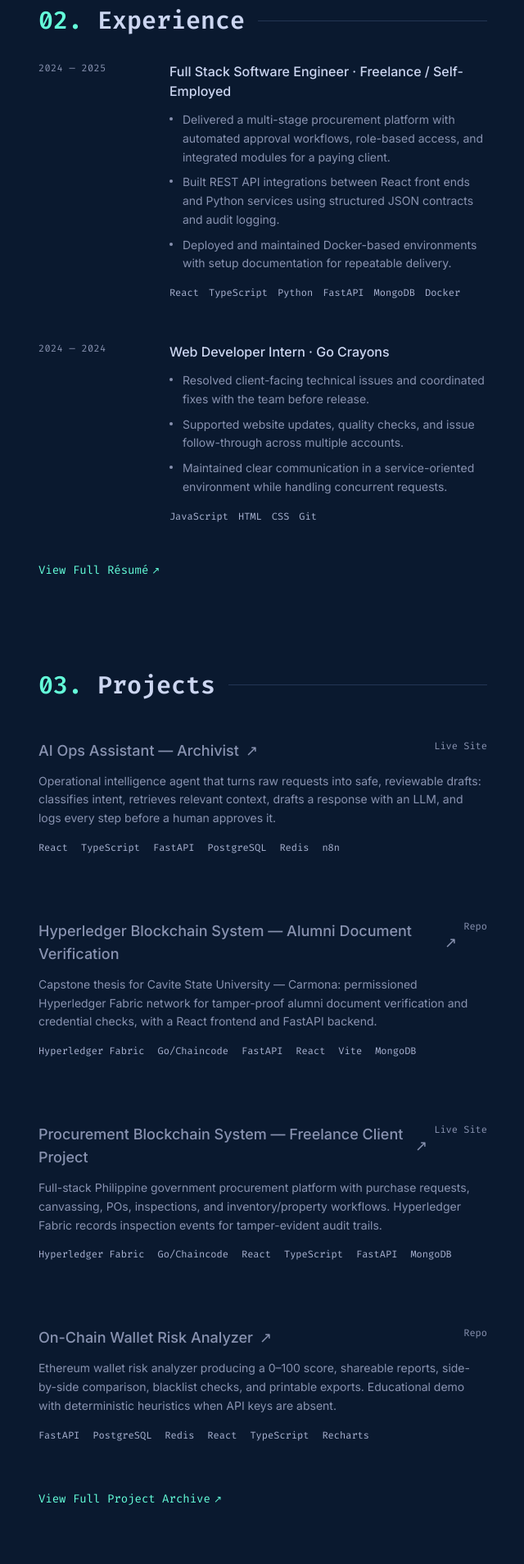
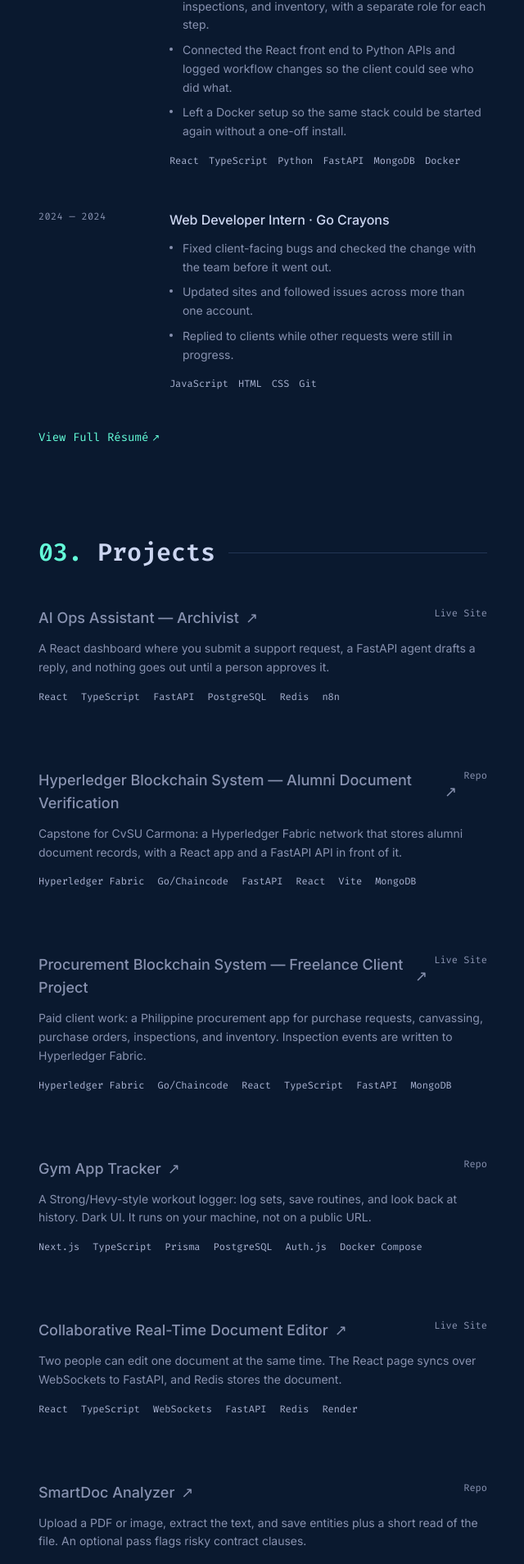
Before and after one commit to Tofuwuuu/PERSONAL-WEBSITE, a Next.js app: page / in a window 1280 px wide. Shown: the part 757-2665 px from the top of the page at 82% size, without its empty margins (589-1229 px from the left). Built offline with nearby package versions, Linux system fonts and the light colour scheme; no server answers.

Commit message:
Rewrite portfolio copy in a junior SE voice and feature real projects.
Drop the AI-tools bio, add Gym App Tracker, and show only featured work on the homepage with live links kept only where the demo still responds.

Co-authored-by: Mark Roderick Salise <Tofuwuuu@users.noreply.github.com>

```diff
--- a/components/ProjectsSection.tsx
+++ b/components/ProjectsSection.tsx
@@ -10,10 +10,7 @@ import { projects } from "@/content/projects";
 export function ProjectsSection() {
   const [hoveredSlug, setHoveredSlug] = useState<string | null>(null);
 
-  const featured = [
-    ...projects.filter((project) => project.featured),
-    ...projects.filter((project) => !project.featured),
-  ].slice(0, 4);
+  const featured = projects.filter((project) => project.featured);
 
   const hoveredProject = featured.find((project) => project.slug === hoveredSlug);
   const hoveredImage = hoveredProject
--- a/content/experience.ts
+++ b/content/experience.ts
@@ -8,9 +8,9 @@ export const experience: Experience[] = [
     start: "2024",
     end: "2025",
     bullets: [
-      "Delivered a multi-stage procurement platform with automated approval workflows, role-based access, and integrated modules for a paying client.",
-      "Built REST API integrations between React front ends and Python services using structured JSON contracts and audit logging.",
-      "Deployed and maintained Docker-based environments with setup documentation for repeatable delivery.",
+      "Built a procurement platform for a paying client: purchase requests, canvassing, purchase orders, inspections, and inventory, with a separate role for each step.",
+      "Connected the React front end to Python APIs and logged workflow changes so the client could see who did what.",
+      "Left a Docker setup so the same stack could be started again without a one-off install.",
     ],
     tech: ["React", "TypeScript", "Python", "FastAPI", "MongoDB", "Docker"],
   },
@@ -21,9 +21,9 @@ export const experience: Experience[] = [
     start: "2024",
     end: "2024",
     bullets: [
-      "Resolved client-facing technical issues and coordinated fixes with the team before release.",
-      "Supported website updates, quality checks, and issue follow-through across multiple accounts.",
-      "Maintained clear communication in a service-oriented environment while handling concurrent requests.",
+      "Fixed client-facing bugs and checked the change with the team before it went out.",
+      "Updated sites and followed issues across more than one account.",
+      "Replied to clients while other requests were still in progress.",
     ],
     tech: ["JavaScript", "HTML", "CSS", "Git"],
   },
--- a/content/profile.ts
+++ b/content/profile.ts
@@ -4,14 +4,13 @@ export const profile = {
   name: "Mark Roderick I. Salise",
   role: "Software Engineer",
   tagline:
-    "I build accessible, production-ready web applications with clean interfaces, reliable APIs, and thoughtful engineering.",
-  location: "Philippines",
+    "Junior software engineer — TypeScript, Python, and full-stack apps I can actually run and explain.",
+  location: "San Pedro, Laguna, Philippines",
   email: "rodericksalise812@gmail.com",
   intro: [
-    "I'm Mark, and I like building things that work. I'm a software engineer focused on full-stack delivery — from React interfaces and TypeScript front ends to Python APIs, databases, and containerized deployments.",
-    "My work includes AI document processing pipelines, blockchain-backed verification systems, procurement workflow platforms, and deployed demos used in real stakeholder contexts. I care about clear structure, practical error handling, and code that teammates can pick up and extend.",
-    "I graduated with a BS in Computer Science from Cavite State University and I'm looking for opportunities where I can ship features end to end, learn from strong engineers, and grow in cloud-native and AI-enabled product development.",
-    "I'm proficient with AI-assisted development tools — Claude (Sonnet, Opus), Fable, and others — using them daily to explore approaches, accelerate refactoring, and ship production code faster without sacrificing quality.",
+    "I'm Mark. I have a BS in Computer Science from Cavite State University, and I live in San Pedro, Laguna. I'm looking for a junior software engineer role.",
+    "I build React and TypeScript front ends, Python and FastAPI backends, and Docker setups I can start on my own machine. My capstone was a Hyperledger Fabric app for alumni document checks at CvSU Carmona. I also built a procurement platform for a paying client.",
+    "A few projects below have a live site. The rest run locally with Docker. Each write-up says which.",
   ],
   links: [
     { label: "GitHub", href: "https://github.com/Tofuwuuu" },
--- a/content/projects.ts
+++ b/content/projects.ts
@@ -9,7 +9,7 @@ export const projects: Project[] = [
     madeAt: "Personal Project",
     featured: true,
     summary:
-      "Operational intelligence agent that turns raw requests into safe, reviewable drafts: classifies intent, retrieves relevant context, drafts a response with an LLM, and logs every step before a human approves it.",
+      "A React dashboard where you submit a support request, a FastAPI agent drafts a reply, and nothing goes out until a person approves it.",
     stack: [
       "React",
       "TypeScript",
@@ -21,16 +21,21 @@ export const projects: Project[] = [
       "Docker",
     ],
     highlights: [
-      "Agent pipeline: classify → retrieve context → generate draft → validate → log, with human approval before any reply is sent.",
-      "n8n orchestrates webhooks, retries, and notifications around the FastAPI agent service.",
-      "Dashboard shows ticket status, AI draft, and confidence so a human stays in the loop.",
-      "Open-sourced with a documented setup and `.env.example` so anyone can run the demo.",
+      "Live site is the React UI on Vercel. The login screen includes a seeded demo account.",
+      "The agent classifies the request, pulls matching notes, writes a draft, and waits. Approve or reject is a manual step.",
+      "Postgres, Redis, the worker, and n8n run together with Docker Compose. That is the full local setup.",
+      "With no LLM API key, the same pipeline uses a mock adapter and still finishes a draft.",
     ],
     links: [
       {
         kind: "demo",
         label: "Live Site",
         href: "https://ai-ops-assistant-wheat.vercel.app/",
+      },
+      {
+        kind: "repo",
+        label: "Repo",
+        href: "https://github.com/Tofuwuuu/AI-Ops-Assistant",
       },
     ],
   },
@@ -42,7 +47,7 @@ export const projects: Project[] = [
     madeAt: "Capstone — CvSU Carmona",
     featured: true,
     summary:
-      "Capstone thesis for Cavite State University — Carmona: permissioned Hyperledger Fabric network for tamper-proof alumni document verification and credential checks, with a React frontend and FastAPI backend.",
+      "Capstone for CvSU Carmona: a Hyperledger Fabric network that stores alumni document records, with a React app and a FastAPI API in front of it.",
     stack: [
       "Hyperledger Fabric",
       "Go/Chaincode",
@@ -53,10 +58,10 @@ export const projects: Project[] = [
       "Docker",
     ],
     highlights: [
-      "Delivered end-to-end for CVSU Carmona stakeholders, from requirements through deployment and handoff.",
-      "Implemented Fabric chaincode and network tooling for immutable alumni credential records.",
-      "Built REST APIs for issuance and verification, connecting the ledger to application services.",
-      "Full stack (Fabric, backend, and UI) runs from the local Docker setup in the repo.",
+      "Repo only. The hosted API is down, so there is no live site.",
+      "Chaincode writes alumni credential records. The API issues documents and checks them against the ledger.",
+      "The React (Vite) app talks to FastAPI. MongoDB holds the application data.",
+      "Fabric, the API, and the UI start from the Docker setup in the repo.",
     ],
     links: [
       {
@@ -72,8 +77,9 @@ export const projects: Project[] = [
     category: "Blockchain",
     year: "2025",
     madeAt: "Freelance Client",
+    featured: true,
     summary:
-      "Full-stack Philippine government procurement platform with purchase requests, canvassing, POs, inspections, and inventory/property workflows. Hyperledger Fabric records inspection events for tamper-evident audit trails.",
+      "Paid client work: a Philippine procurement app for purchase requests, canvassing, purchase orders, inspections, and inventory. Inspection events are written to Hyperledger Fabric.",
     stack: [
       "Hyperledger Fabric",
       "Go/Chaincode",
@@ -84,10 +90,10 @@ export const projects: Project[] = [
       "Docker",
     ],
     highlights: [
-      "Modeled multi-stage procurement from PR through disbursement with role-based access (admin, canvasser, validator, finance, auditor, custodian).",
-      "Integrated Fabric chaincode for inspection reports and an in-app blockchain explorer for on-chain verification.",
-      "Captured workflow audit logs in MongoDB with dashboard analytics across procurement stages.",
-      "Live demo deployed on Vercel; Docker Compose stack for Fabric peers, API, and React SPA.",
+      "Live site is on Vercel. It opens on the login page.",
+      "Roles in the app include admin, canvasser, validator, finance, auditor, and custodian.",
+      "Inspection reports go on Fabric. The other workflow records sit in MongoDB, with a simple stage dashboard.",
+      "The repo has a Docker Compose stack for the Fabric peers, the API, and the React app.",
     ],
     links: [
       {
@@ -103,13 +109,44 @@ export const projects: Project[] = [
     ],
   },
   {
+    slug: "gym-app-tracker",
+    title: "Gym App Tracker",
+    category: "Full-stack",
+    year: "2026",
+    madeAt: "Personal Project",
+    featured: true,
+    summary:
+      "A Strong/Hevy-style workout logger: log sets, save routines, and look back at history. Dark UI. It runs on your machine, not on a public URL.",
+    stack: [
+      "Next.js",
+      "TypeScript",
+      "Prisma",
+      "PostgreSQL",
+      "Auth.js",
+      "Docker Compose",
+    ],
+    highlights: [
+      "No live demo. There is no Vercel project for this app — repo only.",
+      "Docker Compose starts the Next.js app and Postgres. Auth.js handles email and password sign-in.",
+      "You can log a workout with a rest timer, reuse routine templates, and open past sessions.",
+      "From the repo: `docker compose up --build`, then open localhost:3000. Prisma applies migrations on boot.",
+    ],
+    links: [
+      {
+        kind: "repo",
+        label: "Repo",
+        href: "https://github.com/Tofuwuuu/Gym-App-Tracker",
+      },
+    ],
+  },
+  {
     slug: "on-chain-wallet-risk-analyzer",
     title: "On-Chain Wallet Risk Analyzer",
     category: "Blockchain",
     year: "2025",
     madeAt: "Personal Project",
     summary:
-      "Ethereum wallet risk analyzer producing a 0–100 score, shareable reports, side-by-side comparison, blacklist checks, and printable exports. Educational demo with deterministic heuristics when API keys are absent.",
+      "Paste an Ethereum address and get a 0–100 risk score plus a report you can compare or export. Local Docker only.",
     stack: [
       "FastAPI",
       "PostgreSQL",
@@ -120,10 +157,10 @@ export const projects: Project[] = [
       "Etherscan",
     ],
     highlights: [
-      "Weighted scoring factors for mixer exposure, scam tokens, mixing patterns, and wallet behavior.",
-      "Saved reports, history, compare endpoint, and PDF/HTML export for shareable output.",
-      "Provider clients scaffolded for Etherscan, Alchemy, Moralis, and Covalent.",
-      "Educational demo that runs locally with Docker; interactive docs at `/docs` when the service is running.",
+      "Repo only. No live site.",
+      "The score weighs mixer exposure, scam tokens, and transfer patterns.",
+      "You can save a report, compare two wallets, and export PDF or HTML.",
+      "It still runs with Docker when API keys are missing, using fixed heuristics. Interactive docs are at `/docs` once the API is up.",
     ],
     links: [
       {
@@ -140,7 +177,7 @@ export const projects: Project[] = [
     year: "2025",
     madeAt: "Personal Project",
     summary:
-      "Calendar-style to-do app with on-chain task storage on Sepolia: connect a wallet, add and manage tasks, and persist them via a TodoList Solidity contract with a React frontend.",
+      "A calendar to-do list that stores tasks on Sepolia. Connect MetaMask, add a task, and the Solidity contract keeps it.",
     stack: [
       "Solidity",
       "Hardhat",
@@ -151,10 +188,10 @@ export const projects: Project[] = [
       "MetaMask",
     ],
     highlights: [
-      "Calendar UI for adding, completing, and deleting tasks tied to the connected wallet.",
-      "Tasks persisted on-chain per address through a deployed Sepolia contract.",
-      "Hardhat toolchain with compile, test, and deploy scripts documented in the repo.",
-      "Live demo on Vercel with MetaMask wallet connection.",
+      "Calendar UI for adding, completing, and deleting tasks for the connected wallet.",
+      "Tasks are stored per address on a Sepolia contract.",
+      "Hardhat scripts in the repo cover compile, test, and deploy.",
+      "The front end is on Vercel and expects MetaMask.",
     ],
     links: [
       {
@@ -176,13 +213,12 @@ export const projects: Project[] = [
     year: "2025",
     madeAt: "Personal Project",
     summary:
-      "DeFi portfolio dashboard for viewing wallet positions and protocol exposure in one place, built with React and Web3 tooling and deployed on Vercel.",
+      "A React dashboard that connects a wallet and shows DeFi positions in one view. The site is on Vercel.",
     stack: ["React", "TypeScript", "Web3", "Vite", "Vercel"],
     highlights: [
-      "Portfolio overview UI for tracking DeFi wallet positions and holdings.",
-      "Wallet-connect flow for loading on-chain balance and position data.",
-      "Responsive dashboard layout optimized for demo and portfolio review.",
-      "Live deployment on Vercel with GitHub source available.",
+      "Connect a wallet and load balances and positions.",
+      "One dashboard page for the holdings it can read.",
+      "Live site is on Vercel. Source is in the repo.",
     ],
     links: [
       {
@@ -203,8 +239,9 @@ export const projects: Project[] = [
     category: "Full-stack",
     year: "2025",
     madeAt: "Personal Project",
+    featured: true,
     summary:
-      "Multi-user document editor with live WebSocket sync, Redis-backed persistence, conflict handling, and a React + TypeScript UI on a FastAPI backend.",
+      "Two people can edit one document at the same time. The React page syncs over WebSockets to FastAPI, and Redis stores the document.",
     stack: [
       "React",
       "TypeScript",
@@ -215,10 +252,10 @@ export const projects: Project[] = [
       "Vercel",
     ],
     highlights: [
-      "Simultaneous editing with real-time updates and operational-transform-style conflict handling.",
-      "Production frontend on Vercel; backend and Redis hosted on Render.",
-      "Environment-driven API and WebSocket base URLs for local and deployed setups.",
-      "Docker and blueprint docs for reproducing the full stack.",
+      "Live site is on Vercel. The API and Redis are on Render and can cold-start, so the first request after idle time may take a few seconds.",
+      "Edits show up for the other person while you type, with conflict handling when you change the same spot.",
+      "API and WebSocket URLs come from env vars, so local and deployed setups use the same code.",
+      "The repo includes Docker notes if you want to run the stack yourself.",
     ],
     links: [
       {
@@ -240,7 +277,7 @@ export const projects: Project[] = [
     year: "2025",
     madeAt: "Personal Project",
     summary:
-      "Full-stack fashion storefront: product browsing, variant carts, PayMongo sandbox checkout, order history, JWT auth, and an admin dashboard with Cloudinary media uploads.",
+      "A small fashion store: browse products, add a size to the cart, check out with the PayMongo sandbox, and manage products in an admin page.",
     stack: [
       "React",
       "TypeScript",
@@ -252,10 +289,10 @@ export const projects: Project[] = [
       "Cloudinary",
     ],
     highlights: [
-      "Customer flows from catalog through checkout; admin CRUD for products and orders.",
-      "PayMongo sandbox with mock fallback when keys are unset so demos stay usable.",
-      "SQLAlchemy + Alembic, JWT auth, and Dockerized Postgres for local development.",
-      "Live storefront on Vercel with Railway-oriented backend deployment notes.",
+      "Shoppers can browse, cart, and check out. The admin page creates and edits products and orders.",
+      "PayMongo sandbox is used when keys are set. Without keys, checkout falls back to a mock payment so the flow still finishes.",
+      "Auth is JWT. Postgres runs in Docker for local work, with SQLAlchemy and Alembic.",
+      "The storefront is on Vercel. Backend deploy notes in the repo point at Railway.",
     ],
     links: [
       {
@@ -276,8 +313,9 @@ export const projects: Project[] = [
     category: "Full-stack",
     year: "2025",
     madeAt: "Personal Project",
+    featured: true,
     summary:
-      "AI document analysis pipeline: upload PDFs or images, extract text (PyMuPDF / Tesseract), run spaCy NER and insights, cache by file hash in Redis, and store results in PostgreSQL. Optional contract compliance risk flags.",
+      "Upload a PDF or image, extract the text, and save entities plus a short read of the file. An optional pass flags risky contract clauses.",
     stack: [
       "React",
       "TypeScript",
@@ -289,10 +327,10 @@ export const projects: Project[] = [
       "Docker Compose",
     ],
     highlights: [
-      "SHA-256 deduplication skips reprocessing when the same file is uploaded again.",
-      "Rule-based contract risk scan for missing clauses, auto-renewal, payment terms, and jurisdiction conflicts.",
-      "Optional JWT auth scopes uploads to registered users.",
-      "Document analysis is local Docker Compose only (API, Postgres, Redis); no public live demo.",
+      "No public demo. This one is local Docker Compose only (API, Postgres, Redis).",
+      "PyMuPDF reads PDFs. Tesseract reads images. spaCy pulls out names and other entities.",
+      "Uploading the same file again is skipped. The API hashes the bytes with SHA-256 and caches the result in Redis.",
+      "Optional JWT login so uploads belong to the signed-in user.",
     ],
     links: [
       {
@@ -309,13 +347,12 @@ export const projects: Project[] = [
     year: "2024",
     madeAt: "Personal Project",
     summary:
-      "Classic calculator built with plain HTML, CSS, and JavaScript — no build step. Supports keyboard input, division-by-zero handling, and static hosting on Render.",
+      "A calculator in plain HTML, CSS, and JavaScript. Keyboard input works, and dividing by zero does not break it. No build step.",
     stack: ["HTML", "CSS", "JavaScript"],
     highlights: [
-      "Arithmetic, clear, backspace, and decimal operations.",
-      "Keyboard shortcuts for digits, operators, Enter, Escape, and Backspace.",
-      "Render static site blueprint via included `render.yaml`.",
-      "Open `index.html` directly or serve the folder with any static server.",
+      "Add, subtract, multiply, divide, clear, backspace, and decimals.",
+      "Keyboard: digits, operators, Enter, Escape, and Backspace.",
+      "Open `index.html` directly, or use the included `render.yaml` for a static Render site.",
     ],
     links: [
       {
@@ -332,12 +369,11 @@ export const projects: Project[] = [
     year: "2024",
     madeAt: "Personal Project",
     summary:
-      "Browser to-do list: add tasks, mark complete, and remove items using vanilla JavaScript with no framework or build pipeline.",
+      "A to-do list in HTML, CSS, and JavaScript. Add a task, check it off, delete it. No framework and no build.",
     stack: ["HTML", "CSS", "JavaScript"],
     highlights: [
-      "Client-side task list with DOM manipulation only.",
-      "Configured for Render static hosting (publish directory = repo root).",
-      "Optional `render.yaml` Blueprint for one-click static deploy setup.",
+      "The list is updated in the DOM. Nothing is sent to a server.",
+      "Can be hosted as a static site. The repo includes an optional `render.yaml`.",
     ],
     links: [
       {
```
Also changed, not shown: 1 other file (tests, documents, lock files or other folders).
